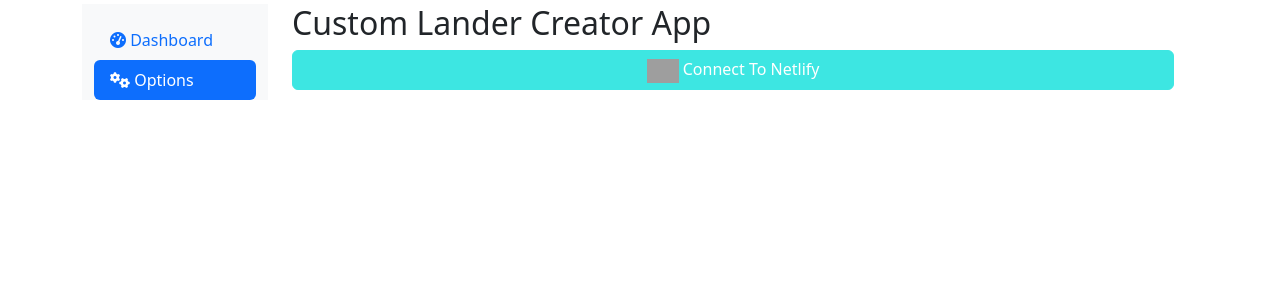
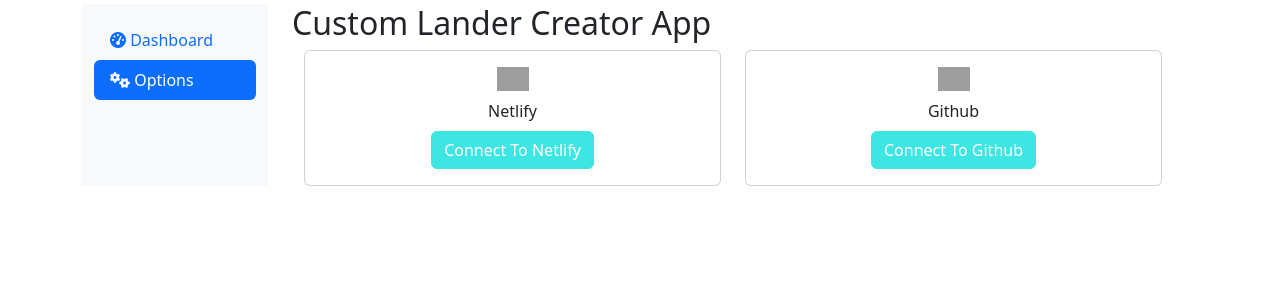
Before and after one commit to geopopos/custom_lander_v2, a Django app: page /custom_lander/options/ in a window 1280 px wide. Shown: the part 56-356 px from the top of the page. Run offline with Django 4.2, Linux system fonts and the light colour scheme; the visitor is signed in with stand-in values (Sample User, id 1); data that the repository does not hold is empty; parts of the project's set-up code (start-up, migrations or seed data) failed here and were passed over; some libraries are stand-ins or nearby versions; grey boxes are pictures that could not be loaded.

Commit message:
added github oauth

```diff
--- a/config/settings/base.py
+++ b/config/settings/base.py
@@ -320,3 +320,6 @@
 # ------------------------------------------------------------------------------
 NETLIFY_CLIENT_ID = env("NETLIFY_CLIENT_ID")
 NETLIFY_SECRET = env("NETLIFY_SECRET")
+
+GITHUB_CLIENT_ID = env("GITHUB_CLIENT_ID")
+GITHUB_CLIENT_SECRET = env("GITHUB_CLIENT_SECRET")
--- a/custom_lander_creator_v2/custom_lander_creator/urls.py
+++ b/custom_lander_creator_v2/custom_lander_creator/urls.py
@@ -1,5 +1,6 @@
 from django.urls import path
 
+from .views import github_redirect_view
 from .views import home_view
 from .views import netlify_redirect_view
 from .views import options_view
@@ -9,4 +10,5 @@
     path("", home_view, name="home"),
     path("options/", options_view, name="options"),
     path("options/netlify_redirect/", netlify_redirect_view, name="netlify_redirect"),
+    path("options/github_redirect/", github_redirect_view, name="github_redirect"),
 ]
--- a/custom_lander_creator_v2/custom_lander_creator/views.py
+++ b/custom_lander_creator_v2/custom_lander_creator/views.py
@@ -1,11 +1,17 @@
+import secrets
+import string
 from urllib.parse import quote
 
 import requests
 from django.conf import settings
+from django.contrib import messages
 from django.contrib.auth.mixins import LoginRequiredMixin
 from django.http import HttpResponse
+from django.shortcuts import redirect
 from django.shortcuts import render
 from django.views.generic import View
+
+from .models import OAuthToken
 
 
 # Create your views here.
@@ -21,17 +27,35 @@
     def get(self, request, *args, **kwargs):
         base_url = f"{request.scheme}://{request.get_host()}/"
         redirect_uri = base_url + "custom_lander/options/netlify_redirect"
-        # url encode the redirect_uri
         encoded_redirect_uri = quote(redirect_uri, safe="")
 
         auth_link = f"https://app.netlify.com/authorize?client_id=LN1DhO6Gn--SrOtB_6BP43jYgbhcd5Y7EUUX0tn_epg&response_type=code&redirect_uri={encoded_redirect_uri}"
 
+        github_client_id = settings.GITHUB_CLIENT_ID
+        characters = string.ascii_letters + string.digits + string.punctuation
+        state = "".join(secrets.choice(characters) for i in range(32))
+        github_redirect_uri = (
+            "http://localhost:8000/custom_lander/options/github_redirect/"
+        )
+        github_auth_link = f"https://github.com/login/oauth/authorize?client_id={github_client_id}&state={state}&redirect_uri={github_redirect_uri}"
+
+        github_token_exists = OAuthToken.objects.filter(
+            user=request.user,
+            provider="github",
+        ).exists()
+
         context = {
             "auth_link": auth_link,
-            "encoded_redirect_uri": encoded_redirect_uri,
-            "redirect_uri": redirect_uri,
+            "github_auth_link": github_auth_link,
+            "github_token_exists": github_token_exists,
         }
         return render(request, "custom_lander_creator/options/options.html", context)
+
+    def post(self, request, *args, **kwargs):
+        if "delete_github_token" in request.POST:
+            OAuthToken.objects.filter(user=request.user, provider="github").delete()
+            messages.success(request, "GitHub connection has been deleted.")
+        return redirect("custom_lander_creator:options")
 
 
 options_view = OptionsView.as_view()
@@ -68,3 +92,68 @@
 
 
 netlify_redirect_view = NetlifyRedirectView.as_view()
+
+
+class GithubRedirectView(LoginRequiredMixin, View):
+    def get(self, request, *args, **kwargs):
+        code = request.GET.get("code")
+        if not code:
+            messages.error(
+                request,
+                "Authorization code not provided. Please go back and try again.",
+            )
+            return render(request, "custom_lander_creator/options/github_redirect.html")
+        # call the netlify API to get the access token
+        client_id = settings.GITHUB_CLIENT_ID
+        client_secret = settings.GITHUB_CLIENT_SECRET
+
+        # Create the payload
+        payload = {
+            "code": code,
+            "client_id": client_id,
+            "client_secret": client_secret,
+        }
+        headers = {"Accept": "application/json"}
+
+        response = requests.post(
+            "https://github.com/login/oauth/access_token",
+            data=payload,
+            headers=headers,
+            timeout=10,
+        )
+
+        http_ok = 200
+        if response.status_code != http_ok:
+            messages.error(
+                request,
+                "Failed to get access token. Please go back and try again.",
+            )
+            return render(request, "custom_lander_creator/options/github_redirect.html")
+
+        response_data = response.json()
+        if "access_token" not in response_data:
+            messages.error(
+                request,
+                "Access token not found. Please go back and try again.",
+            )
+            return render(request, "custom_lander_creator/options/github_redirect.html")
+
+        access_token = response_data["access_token"]
+        token_type = response_data.get("token_type", "")
+        scope = response_data.get("scope", "")
+
+        OAuthToken.objects.update_or_create(
+            user=request.user,
+            provider="github",
+            defaults={
+                "access_token": access_token,
+                "token_type": token_type,
+                "scope": scope,
+            },
+        )
+
+        messages.success(request, "Successfully connected to GitHub.")
+        return render(request, "custom_lander_creator/options/github_redirect.html")
+
+
+github_redirect_view = GithubRedirectView.as_view()
--- a/custom_lander_creator_v2/templates/custom_lander_creator/options/options.html
+++ b/custom_lander_creator_v2/templates/custom_lander_creator/options/options.html
@@ -9,20 +9,55 @@
       background-color: #3DE6E2;
       border-color: #3DE6E2;
     }
+
+    .check-icon {
+      color: green;
+    }
   </style>
 {% endblock additional_css %}
 {% block inner_content %}
   <div class="container">
-    <div class="row">
-      <!-- a button with a netlify logo in it that goes to an external url -->
-      <a href="{{ auth_link }}"
-         target="_blank"
-         class="btn btn-primary netlify-btn">
-        <img src="https://encrypted-tbn0.gstatic.com/images?q=tbn:ANd9GcTiHIcv29dwCTi1xUzgHqy3xKwJ-7BzBncl5Q&s"
-             alt="Netlify Logo"
-             height="24" />
-        Connect To Netlify
-      </a>
+    <div class="row row-cols-1 row-cols-md-2 g-4">
+      <!-- First card -->
+      <div class="col">
+        <div class="card">
+          <div class="card-body d-flex flex-column align-items-center">
+            <img src="https://encrypted-tbn0.gstatic.com/images?q=tbn:ANd9GcTiHIcv29dwCTi1xUzgHqy3xKwJ-7BzBncl5Q&s"
+                 alt="Netlify Logo"
+                 height="24"
+                 class="mb-2" />
+            <p class="mb-2">Netlify</p>
+            <a href="{{ auth_link }}"
+               target="_blank"
+               class="btn btn-primary netlify-btn">Connect To Netlify</a>
+          </div>
+        </div>
+      </div>
+      <!-- GitHub card -->
+      <div class="col">
+        <div class="card">
+          <div class="card-body d-flex flex-column align-items-center">
+            <img src="https://github.githubassets.com/assets/GitHub-Mark-ea2971cee799.png"
+                 alt="Github Logo"
+                 height="24"
+                 class="mb-2" />
+            <p class="mb-2">Github</p>
+            {% if github_token_exists %}
+              <button class="btn btn-light" disabled>
+                <i class="fas fa-check-circle check-icon"></i> Connected to Github
+              </button>
+              <form method="post">
+                {% csrf_token %}
+                <button type="submit" name="delete_github_token" class="btn btn-danger">Delete Connection</button>
+              </form>
+            {% else %}
+              <a href="{{ github_auth_link }}"
+                 target="_blank"
+                 class="btn btn-primary netlify-btn">Connect To Github</a>
+            {% endif %}
+          </div>
+        </div>
+      </div>
     </div>
   </div>
 {% endblock inner_content %}
```
Also changed, not shown: custom_lander_creator_v2/custom_lander_creator/admin.py (+35 -0 lines), custom_lander_creator_v2/custom_lander_creator/models.py (+47 -0 lines), custom_lander_creator_v2/templates/custom_lander_creator/options/github_redirect.html (added, +25 -0 lines), custom_lander_creator_v2/custom_lander_creator/migrations/0001_initial.py (added), custom_lander_creator_v2/custom_lander_creator/migrations/0002_alter_oauthtoken_expires_in.py (added), 1 other file.
